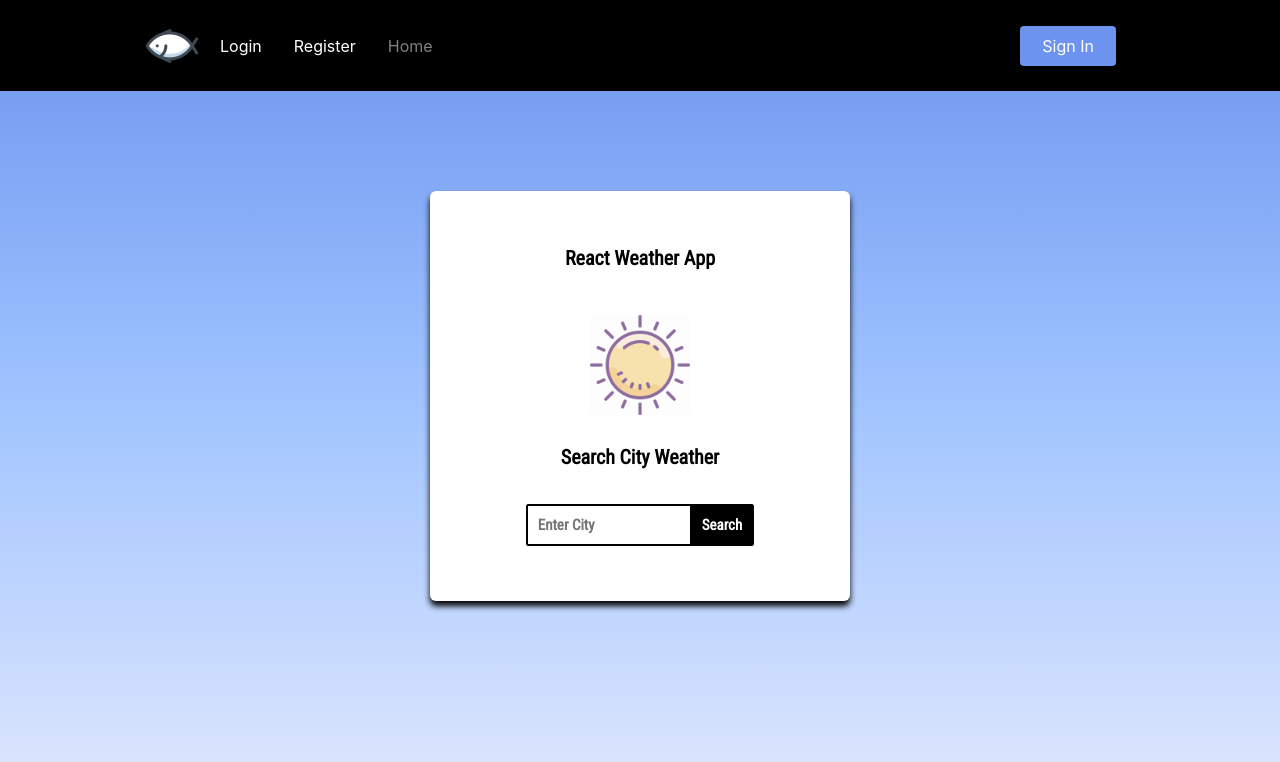
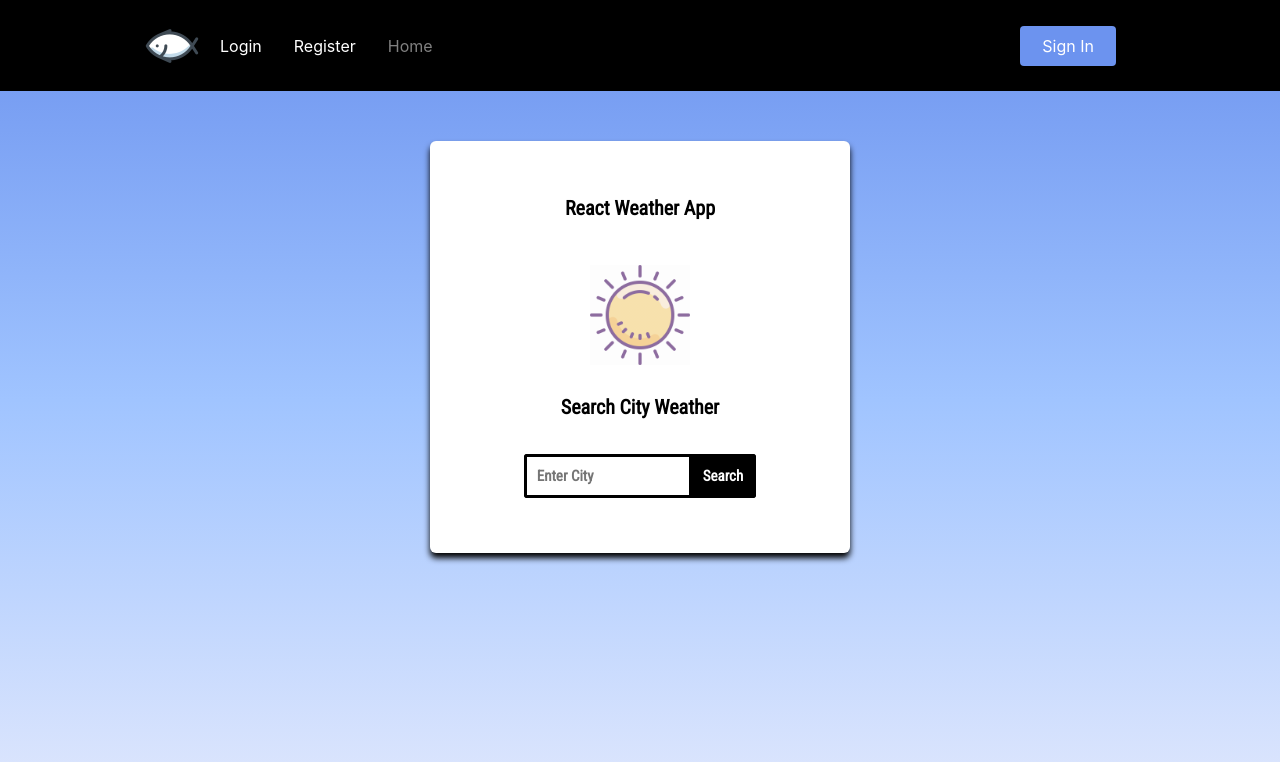
Before and after one commit to big-fish-00/WEB_API, a React (Create React App) app in the folder client/: page /home in a window 1280 px wide. Shown: the top 762 px of the page. Built offline with nearby package versions, Linux system fonts and the light colour scheme; a web font is replaced by a local one.

Commit message:
first commit

```diff
--- a/client/src/Home.js
+++ b/client/src/Home.js
@@ -6,12 +6,14 @@ import CitiesComponent from "./modules/CitiesComponent";
 import WeatherInformationComponent from "./modules/WeatherInformationComponent";
 import 'react-toastify/dist/ReactToastify.css';
 
+var lat, lon, location;
+
 const API_KEY ="77172baff3193200b5918766d6e20dde";
 
 const Container = styled.div`
   display: flex;
   flex-direction: column;
-  margin: 100px auto;
+  margin: 50px auto;
   align-items: center;
   box-shadow: 0 5px 6px 0 #000;
   padding: 30px 10px;
@@ -25,17 +27,47 @@ const Container = styled.div`
 function App() {
   const [city, updateCity] = useState();
   const [weather, updateWeather] = useState();
+  const [pollution, updateAir] = useState();
 
   const fetchWeatherData = async (e) => {
 
     const message = city + " :D";
     toast.info("Fetching weather for " + message);
     e.preventDefault( );
+
     Axios.get(`https://api.openweathermap.org/data/2.5/weather?q=${city}&appid=${API_KEY}`)
     .then((response) => {
       updateWeather(response.data)
-      console.log(response.data)
+      //console.log(response.data)
       toast.success(`Successfully fetched weather for ${city}.`);
+      lon = response.data.coord.lon;
+      lat = response.data.coord.lat;
+
+
+
+      const query = `http://api.openweathermap.org/data/2.5/air_pollution?lat=${lat}&lon=${lon}&appid=${API_KEY}`
+      Axios.get(query).then((response) => {
+        updateAir(response.data)
+        console.log(response.data)
+        console.log(response.data.list[0].main.aqi)
+        location = response.data.list[0].main.aqi
+        console.log(location)
+        if (location == 1) {
+          location = 'Good'
+        }
+        else if (location == 2) {
+          location = 'Fair'
+        }
+        else if (location == 3) {
+          location = 'Moderate'
+        }
+        else if (location == 4) {
+          location = 'Poor'
+        }
+        else if (location == 5) {
+          location = 'Very Poor'
+        }
+      })
 
     })
     .catch((error) => {
@@ -49,10 +81,9 @@ function App() {
 
   };
 
-
   return (
     <Container>
-      {city&&weather?(<WeatherInformationComponent weather={weather} city={city}/>):(<CitiesComponent updateCity={updateCity} fetchWeatherData={fetchWeatherData}/>)}
+      {city&&weather?(<WeatherInformationComponent weather={weather} city={city} location={location} />):(<CitiesComponent updateCity={updateCity} fetchWeatherData={fetchWeatherData}/>)}
       <ToastContainer position="top-right" autoClose={5000} hideProgressBar={false} newestOnTop={false} closeOnClick rtl={false} pauseOnFocusLoss draggable
        pauseOnHover theme="light" />
     </Container>
--- a/client/src/modules/CitiesComponent.js
+++ b/client/src/modules/CitiesComponent.js
@@ -32,7 +32,7 @@ const SearchContainer = styled.form`
     & input {
         padding: 10px;
         font-size: 15px;
-        border: 1px solid black;
+        border: 2px solid black;
         outline: none;
         font-weight: bold;
         width: 142px;
@@ -42,7 +42,7 @@ const SearchContainer = styled.form`
     & button {
         padding: 10px;
         font-size: 15px;
-        border: 1px solid black;
+        border: 2px solid black;
         background-color: black;
         color: white;
         outline: none;
--- a/client/src/modules/WeatherInformationComponent.js
+++ b/client/src/modules/WeatherInformationComponent.js
@@ -69,6 +69,7 @@ export const WeatherInfoIcon = {
     Humidity: "icon/humidity.png",
     Wind: "icon/wind.png",
     Pressure: "icon/pressure.png",
+    Pollution: "icon/pollution.png"
 };
 
 export const WeatherIcons = {
@@ -120,6 +121,7 @@ const WeatherInfoComponent = (props) => {
 
 const WeatherInformationComponent =(props) => {
     const {weather} = props;
+    const {location} = props;
     const isDay = weather?.weather[0].icon?.includes('d')
     const getTime = (timeStamp) => {
         return `${new Date(timeStamp * 1000).getHours()} : ${new Date(timeStamp * 10000).getMinutes()}`
@@ -139,6 +141,8 @@ const WeatherInformationComponent =(props) => {
             <WeatherInfoComponent name="Pressure" value={weather?.main?.pressure}/>
             <WeatherInfoComponent name="Wind" value={weather?.wind?.speed}/>
             <WeatherInfoComponent name="Humidity" value={weather?.main?.humidity}/>
+            <WeatherInfoComponent name="Pollution" value={location} />
+
         </WeatherInfoContainer>
     </>
     );
```
Also changed, not shown: client/public/icon/pollution.png (added).
